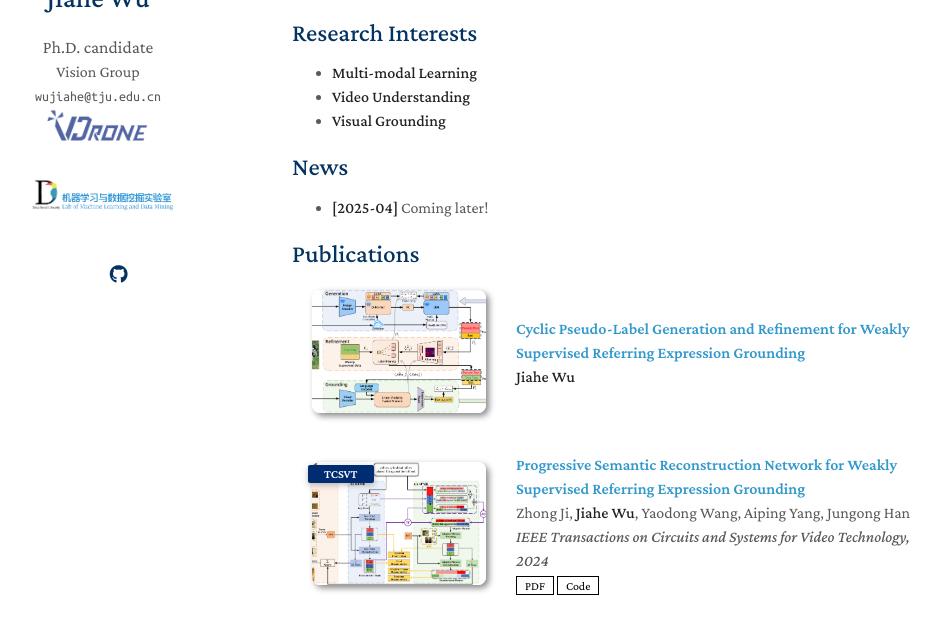
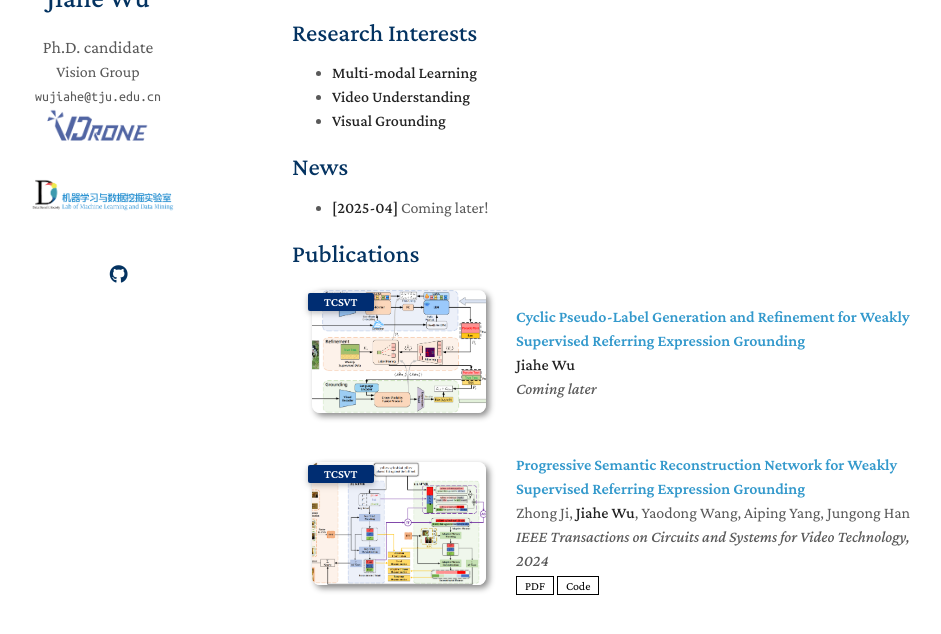
Before and after one commit to 5Jiahe/5jiahe.github.io, a Jekyll site: the page built from index.md, in a window 1280 px wide and 929 px high, cut to the strip 206-840 px from the top of the window. Shown: the whole strip, without its empty margins (178-1119 px from the left). Built offline with Jekyll 4.4.1, drawn with Linux system fonts in a browser that asks for light colours; nearby versions of some CDN libraries; a style sheet for code colours, icons or effects is not loaded; our own code applies the rules of GitHub Pages for plain Markdown files.

Commit message:
Update publications.yml

```diff
--- a/_data/publications.yml
+++ b/_data/publications.yml
@@ -2,8 +2,8 @@ main:
 
   - title: "Cyclic Pseudo-Label Generation and Refinement for Weakly Supervised Referring Expression Grounding"
     authors: <strong>Jiahe Wu</strong>
-    # conference_short: NeurIPS
-    # conference: Neural Information Processing Systems, 2024
+    conference_short: TCSVT
+    conference: Coming later
     # pdf: https://openreview.net/pdf?id=tJGX7tpGO8
     # code:  https://github.com/5Jiahe/CPGR
     image: ./assets/img/CPGR.jpg
```
